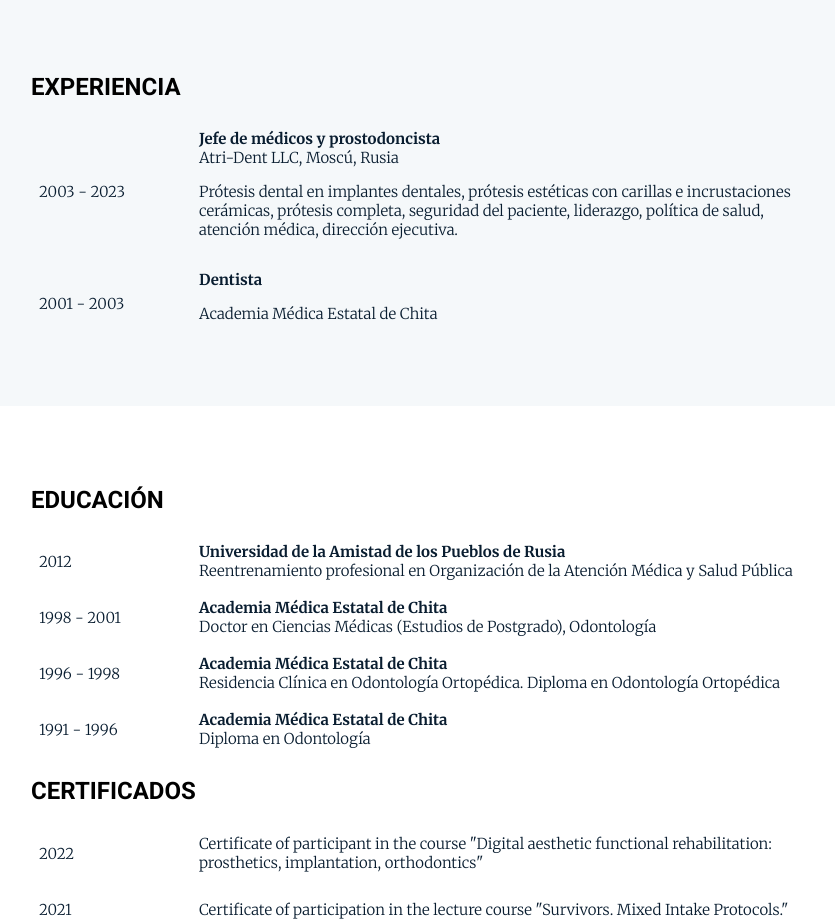
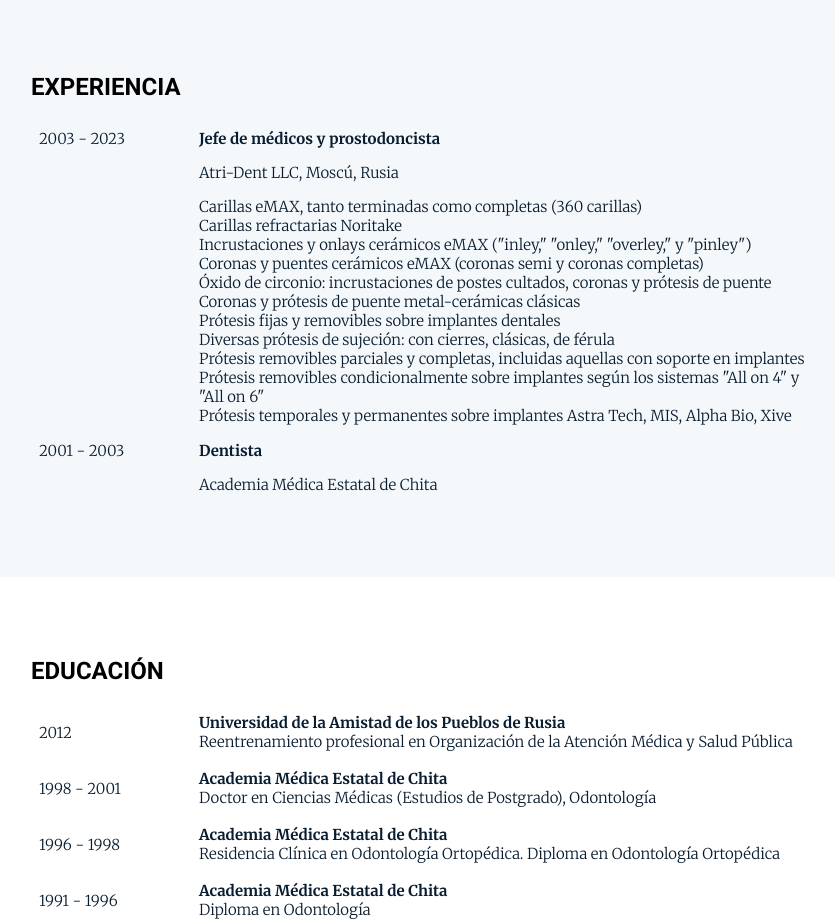
Before and after one commit to alexeybelozertsev/alexeybelozertsev.github.io, a plain HTML site: page index_es.html in a window 1280 px wide. Shown: the part 800-1721 px from the top of the page, without its empty margins (209-1044 px from the left). Drawn offline with Linux system fonts and the light colour scheme.

Commit message:
Update index_es.html

```diff
--- a/index_es.html
+++ b/index_es.html
@@ -152,15 +152,25 @@
      <h2>EXPERIENCIA</h2>
 <table>
   <tr>
-    <td>2003 - 2023</td>
+    <td valign="top">2003 - 2023</td>
     <td>
       <strong>Jefe de médicos y prostodoncista</strong>
-      <br>Atri-Dent LLC, Moscú, Rusia</br>
-      <p>Prótesis dental en implantes dentales, prótesis estéticas con carillas e incrustaciones cerámicas, prótesis completa, seguridad del paciente, liderazgo, política de salud, atención médica, dirección ejecutiva.</p>
+      <p>Atri-Dent LLC, Moscú, Rusia</p>
+      Carillas eMAX, tanto terminadas como completas (360 carillas)<br>
+Carillas refractarias Noritake<br>
+Incrustaciones y onlays cerámicos eMAX ("inley," "onley," "overley," y "pinley")<br>
+Coronas y puentes cerámicos eMAX (coronas semi y coronas completas)<br>
+Óxido de circonio: incrustaciones de postes cultados, coronas y prótesis de puente<br>
+Coronas y prótesis de puente metal-cerámicas clásicas<br>
+Prótesis fijas y removibles sobre implantes dentales<br>
+Diversas prótesis de sujeción: con cierres, clásicas, de férula<br>
+Prótesis removibles parciales y completas, incluidas aquellas con soporte en implantes<br>
+Prótesis removibles condicionalmente sobre implantes según los sistemas "All on 4" y "All on 6"<br>
+Prótesis temporales y permanentes sobre implantes Astra Tech, MIS, Alpha Bio, Xive<br>
     </td>
   </tr>
   <tr>
-    <td>2001 - 2003</td>
+    <td valign="top">2001 - 2003</td>
     <td>
       <strong>Dentista</strong>
       <p>Academia Médica Estatal de Chita</p>
```
